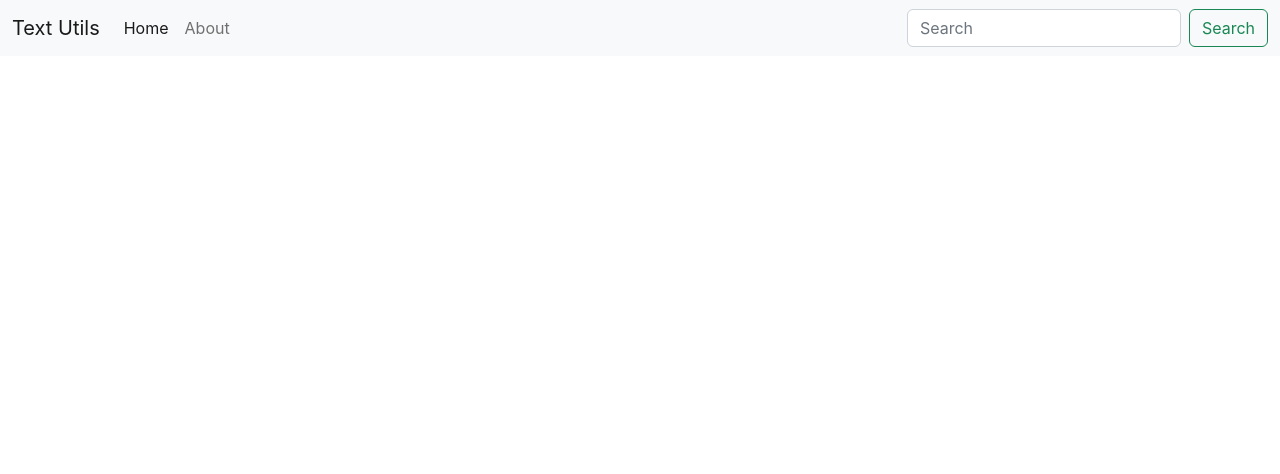
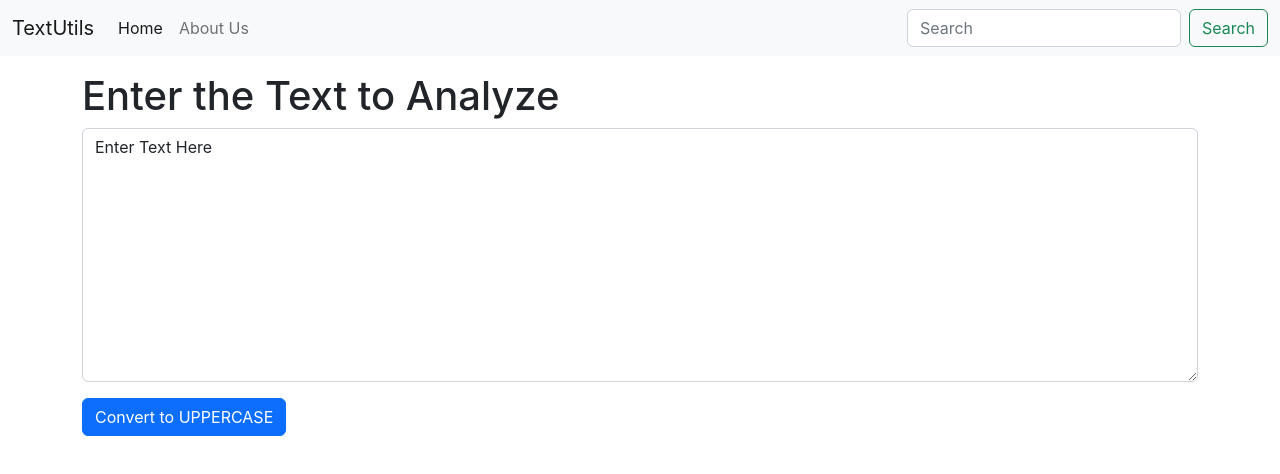
Before and after one commit to VenusTokyo/TextUtils-React-App, a React (Create React App) app: page / in a window 1280 px wide. Shown: the top 474 px of the page. Built offline with nearby package versions, Linux system fonts and the light colour scheme.

Commit message:
adding btn

```diff
--- a/src/App.js
+++ b/src/App.js
@@ -1,33 +1,18 @@
 import React from "react";
 // import logo from "./logo.svg";
 import "./App.css";
-
+import Navbar from "./components/Navbar";
+import TextForm from "./components/TextForm";
 
 function App() {
-  return (
+  return(
     <>
-      <nav className="navbar navbar-expand-lg bg-light">
-        <div className="container-fluid">
-          <a className="navbar-brand" href="/">Text Utils</a>
-          <button className="navbar-toggler" type="button" data-bs-toggle="collapse" data-bs-target="#navbarSupportedContent" aria-controls="navbarSupportedContent" aria-expanded="false" aria-label="Toggle navigation">
-            <span className="navbar-toggler-icon"></span>
-          </button>
-          <div className="collapse navbar-collapse" id="navbarSupportedContent">
-            <ul className="navbar-nav me-auto mb-2 mb-lg-0">
-              <li className="nav-item">
-                <a className="nav-link active" aria-current="page" href="/">Home</a>
-              </li>
-              <li className="nav-item">
-                <a className="nav-link" href="/">About</a>
-              </li>
-            </ul>
-            <form className="d-flex" role="search">
-              <input className="form-control me-2" type="search" placeholder="Search" aria-label="Search" />
-              <button className="btn btn-outline-success" type="submit">Search</button>
-            </form>
-          </div>
-        </div>
-      </nav>
+
+      <Navbar title ="TextUtils" aboutText="About Us"/>
+      <div className="container my-3">
+      {/* here my-3 is for margin in y axis */}
+      <TextForm heading="Enter the Text to Analyze"/>
+      </div>
     </>
   );
 }
--- /dev/null
+++ b/src/components/Navbar.js
@@ -0,0 +1,40 @@
+import React from 'react'
+// import React, { Component } from 'react'
+// import PropTypes from 'prop-types'
+import PropTypes from 'prop-types'
+
+
+export default function Navbar(props) {
+  return (
+    <nav className="navbar navbar-expand-lg bg-light">
+    <div className="container-fluid">
+      <a className="navbar-brand" href="/">{props.title}</a>
+      <button className="navbar-toggler" type="button" data-bs-toggle="collapse" data-bs-target="#navbarSupportedContent" aria-controls="navbarSupportedContent" aria-expanded="false" aria-label="Toggle navigation">
+        <span className="navbar-toggler-icon"></span>
+      </button>
+      <div className="collapse navbar-collapse" id="navbarSupportedContent">
+        <ul className="navbar-nav me-auto mb-2 mb-lg-0">
+          <li className="nav-item">
+            <a className="nav-link active" aria-current="page" href="/">Home</a>
+          </li>
+          <li className="nav-item">
+            <a className="nav-link" href="/">{props.aboutText}</a>
+          </li>
+        </ul>
+        <form className="d-flex" role="search">
+          <input className="form-control me-2" type="search" placeholder="Search" aria-label="Search" />
+          <button className="btn btn-outline-success" type="submit">Search</button>
+        </form>
+      </div>
+    </div>
+  </nav>
+  )
+}
+Navbar.propTypes ={title: PropTypes.string,
+aboutText: PropTypes.string}
+//setting a type
+Navbar.defaultProps = {
+    title: 'set title here',
+    aboutText : 'abouttexthere'
+}
+//setting default values if nothing is passed
--- /dev/null
+++ b/src/components/TextForm.js
@@ -0,0 +1,25 @@
+import React, {useState} from 'react'
+
+
+export default function TextForm(props) {
+
+    const handleUpClick=()=>{
+        console.log("UpperCase was clicked")
+        setText(text.toUpperCase())
+    }
+    const handleOnChange=(event)=>{
+        console.log("changed")
+        setText(event.target.value)
+    }
+    const [text, setText] = useState('Enter Text Here');
+    return (
+        <div>
+            <h1>{props.heading} </h1>
+            <div className="mb-3">
+                {/* <label for="MyBox" className="form-label">Example text area</label> */}
+                <textarea className="form-control" onChange={handleOnChange} value={text} id="MyBox" rows="10"></textarea>
+            </div>
+            <button className="btn btn-primary" onClick={handleUpClick}>Convert to UPPERCASE</button>
+        </div>
+    )
+}
```
